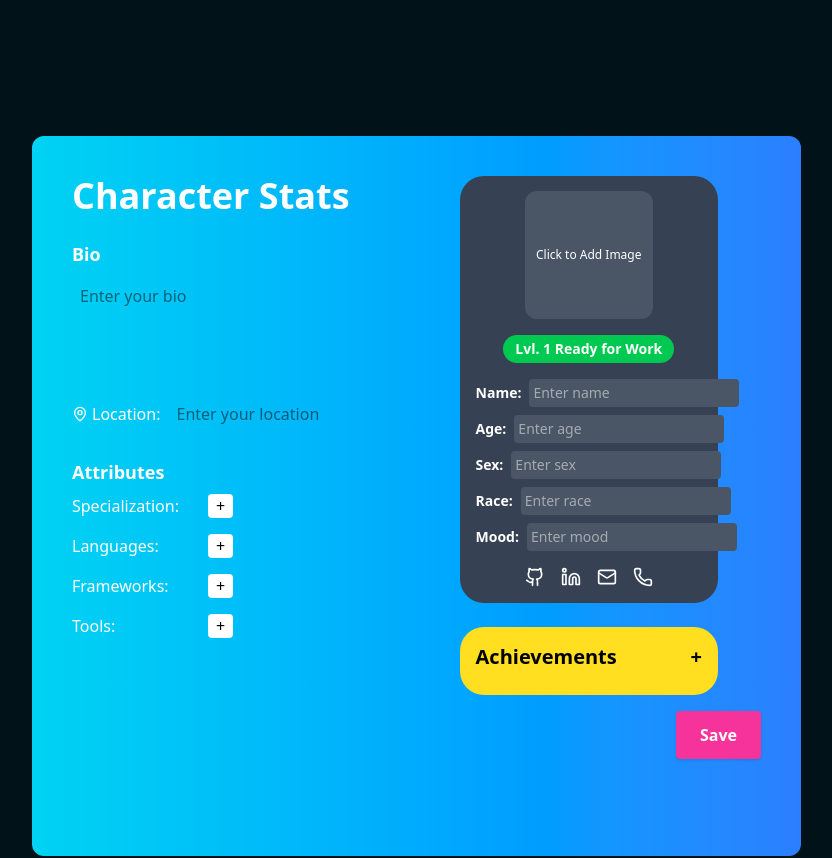
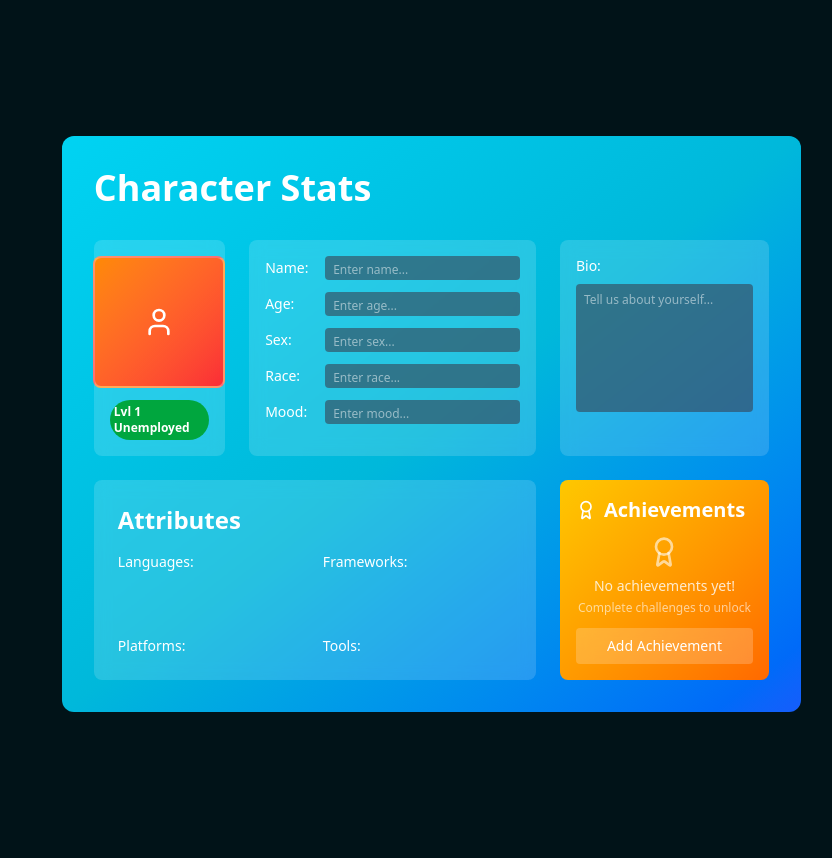
Before and after one commit to Ruzte/My-Portfolio, a React (Vite) app: page / in a window 1280 px wide. Shown: the part 840-1698 px from the top of the page, without its empty margins (383-1215 px from the left). Built offline with nearby package versions, Linux system fonts and the light colour scheme.

Commit message:
changed character stats design and layout

```diff
--- a/package.json
+++ b/package.json
@@ -14,7 +14,8 @@
     "lucide-react": "^0.513.0",
     "react": "^19.1.0",
     "react-dom": "^19.1.0",
-    "react-router-dom": "^7.6.2"
+    "react-router-dom": "^7.6.2",
+    "recharts": "^2.15.3"
   },
   "devDependencies": {
     "@eslint/js": "^9.25.0",
--- a/src/pages/aboutme.jsx
+++ b/src/pages/aboutme.jsx
@@ -1,303 +1,285 @@
 import { useState } from 'react';
-import { MapPin, X, Github, Linkedin, Mail, Phone } from 'lucide-react';
+import { Award, User, Trophy, X } from 'lucide-react';
 
-function AboutMe() {
-  const [characterBio, setCharacterBio] = useState({ bio: '', location: '' });
-  const [attributes, setAttributes] = useState({
-    specialization: [],
+function ProfilePage() {
+  const [characterData, setCharacterData] = useState({
+    name: '',
+    age: '',
+    sex: '',
+    race: '',
+    mood: '',
+    bio: '',
+    level: 1,
+    status: 'Unemployed',
     languages: [],
     frameworks: [],
-    tools: []
+    platforms: [],
+    tools: [],
+    achievements: []
   });
-  const [showModals, setShowModals] = useState({
-    specialization: false,
-    languages: false,
-    frameworks: false,
-    tools: false
+
+  const [showModal, setShowModal] = useState(false);
+  const [newAchievement, setNewAchievement] = useState({
+    name: '',
+    description: '',
+    dateAchieved: ''
   });
-  const [newAttribute, setNewAttribute] = useState('');
-  const [achievements, setAchievements] = useState([]);
-  const [showAchievementsModal, setShowAchievementsModal] = useState(false);
-  const [newAchievement, setNewAchievement] = useState('');
-  const [imagePreview, setImagePreview] = useState(null);
+  const [hoveredAchievement, setHoveredAchievement] = useState(null);
 
-  const handleAddAttribute = (key) => {
-    if (newAttribute.trim() === '') return;
-    setAttributes((prev) => ({
+  const handleInputChange = (field, value) => {
+    setCharacterData(prev => ({
       ...prev,
-      [key]: [...prev[key], newAttribute]
+      [field]: value
     }));
-    setNewAttribute('');
-    setShowModals({ ...showModals, [key]: false });
-  };
-
-  const handleRemoveAttribute = (key, index) => {
-    setAttributes((prev) => {
-      const updated = [...prev[key]];
-      updated.splice(index, 1);
-      return { ...prev, [key]: updated };
-    });
   };
 
   const handleAddAchievement = () => {
-    if (newAchievement.trim() === '') return;
-    setAchievements((prev) => [...prev, newAchievement]);
-    setNewAchievement('');
-    setShowAchievementsModal(false);
-  };
-
-  const handleImageUpload = (e) => {
-    const file = e.target.files[0];
-    if (file) {
-      const url = URL.createObjectURL(file);
-      setImagePreview(url);
+    if (newAchievement.name.trim() && newAchievement.description.trim() && newAchievement.dateAchieved) {
+      setCharacterData(prev => ({
+        ...prev,
+        achievements: [...prev.achievements, { ...newAchievement }]
+      }));
+      setNewAchievement({ name: '', description: '', dateAchieved: '' });
+      setShowModal(false);
     }
   };
 
-  const handleRemoveImage = () => {
-    setImagePreview(null);
-  };
-
-  const handleSave = () => {
-    alert('Character Stats Saved!');
+  const handleModalInputChange = (field, value) => {
+    setNewAchievement(prev => ({
+      ...prev,
+      [field]: value
+    }));
   };
 
   return (
-    <div className="space-y-20">
-      <div className="h-[90vh] bg-gradient-to-r from-cyan-400 to-blue-500 rounded-xl p-10 items-start justify-start">
-        <div className="flex w-full h-full">
-          {/* Left Panel */}
-          <div className="w-1/2 pr-6 overflow-y-auto scrollbar-thin scrollbar-thumb-white scrollbar-track-transparent">
-            <h1 className="text-4xl font-bold text-white mb-6">Character Stats</h1>
+    <div className="w-full h-full bg-gradient-to-br from-cyan-400 via-cyan-500 to-blue-600 rounded-xl p-8 flex flex-col">
+      {/* Header */}
+      <div className="mb-8">
+        <h1 className="text-4xl font-bold text-white ">Character Stats</h1>
+      </div>
 
-            {/* Character Bio */}
-            <div className="mb-6">
-              <h2 className="text-lg font-semibold text-white">Bio</h2>
+      {/* Main Content Grid */}
+      <div className="flex-1 grid grid-cols-12 gap-6">
+
+        {/* Left Column - Profile & Stats */}
+        <div className="col-span-12 lg:col-span-8 grid grid-cols-1 md:grid-cols-3 gap-6">
+
+          {/* Profile Picture & Level */}
+          <div className="md:col-span-1">
+            <div className="bg-white/15 backdrop-blur-sm rounded-lg p-4 h-full flex flex-col items-center">
+              {/* Profile Picture */}
+              <div className="w-33 h-33 rounded-lg overflow-hidden border-2 border-white/30 mb-3 bg-gradient-to-br from-orange-400 to-red-500 flex items-center justify-center">
+                <User size={32} className="text-white" />
+              </div>
+
+              {/* Level Badge */}
+              <div className="bg-green-600 text-white px-1 py-1 rounded-full text-xs font-bold">
+                Lvl {characterData.level} {characterData.status}
+              </div>
+            </div>
+          </div>
+
+          {/* Stats Fields */}
+          <div className="md:col-span-2">
+            <div className="bg-white/15 backdrop-blur-sm rounded-lg p-4 h-full">
+              <div className="space-y-3">
+                {[
+                  { label: 'Name:', field: 'name' },
+                  { label: 'Age:', field: 'age' },
+                  { label: 'Sex:', field: 'sex' },
+                  { label: 'Race:', field: 'race' },
+                  { label: 'Mood:', field: 'mood' }
+                ].map(({ label, field }) => (
+                  <div key={field} className="flex items-center space-x-3">
+                    <label className="text-white font-medium text-sm w-12 flex-shrink-0">
+                      {label}
+                    </label>
+                    <div className="flex-1 bg-gray-700/60 rounded h-6 overflow-hidden">
+                      <input
+                        type="text"
+                        value={characterData[field]}
+                        onChange={(e) => handleInputChange(field, e.target.value)}
+                        className="w-full h-full bg-transparent text-white text-xs px-2 focus:outline-none focus:bg-gray-600/60 transition-colors"
+                        placeholder={`Enter ${field}...`}
+                      />
+                    </div>
+                  </div>
+                ))}
+              </div>
+            </div>
+          </div>
+        </div>
+
+        {/* Right Column - Bio */}
+        <div className="col-span-12 lg:col-span-4">
+          <div className="bg-white/15 backdrop-blur-sm rounded-lg p-4 h-full">
+            <h3 className="text-white font-medium text-sm mb-2">Bio:</h3>
+            <div className="bg-gray-700/60 rounded h-32 overflow-hidden">
               <textarea
-                className="w-full p-2 rounded text-black mt-2 resize-none h-24"
-                placeholder="Enter your bio"
-                value={characterBio.bio}
-                onChange={(e) => setCharacterBio({ ...characterBio, bio: e.target.value })}
+                value={characterData.bio}
+                onChange={(e) => handleInputChange('bio', e.target.value)}
+                className="w-full h-full bg-transparent text-white p-2 resize-none focus:outline-none focus:bg-gray-600/60 transition-colors text-xs"
+                placeholder="Tell us about yourself..."
               />
-              <div className="flex items-center gap-2 mt-4">
-                <span className="text-white w-28 flex items-center gap-1">
-                  <MapPin size={16} /> Location:
-                </span>
+            </div>
+          </div>
+        </div>
+      </div>
+
+      {/* Bottom Section - Attributes & Achievements */}
+      <div className="mt-6 grid grid-cols-12 gap-6 flex-1">
+
+        {/* Attributes */}
+        <div className="col-span-12 lg:col-span-8">
+          <div className="bg-white/15 backdrop-blur-sm rounded-lg p-6 h-full">
+            <h2 className="text-2xl font-bold text-white mb-4">Attributes</h2>
+
+            <div className="grid grid-cols-1 md:grid-cols-2 gap-4 h-full">
+              {[
+                { label: 'Languages:', items: characterData.languages },
+                { label: 'Frameworks:', items: characterData.frameworks },
+                { label: 'Platforms:', items: characterData.platforms },
+                { label: 'Tools:', items: characterData.tools }
+              ].map(({ label, items }) => (
+                <div key={label} className="space-y-2">
+                  <h3 className="text-white font-medium text-sm">{label}</h3>
+                  <div className="space-y-1">
+                    {items.slice(0, 3).map((item, index) => (
+                      <div key={index} className="bg-cyan-500/40 text-white px-2 py-1 rounded text-xs font-medium">
+                        {item}
+                      </div>
+                    ))}
+                    {items.length > 3 && (
+                      <div className="text-white/70 text-xs">
+                        +{items.length - 3} more...
+                      </div>
+                    )}
+                  </div>
+                </div>
+              ))}
+            </div>
+          </div>
+        </div>
+
+        {/* Achievements */}
+        <div className="col-span-12 lg:col-span-4">
+          <div className="bg-gradient-to-br from-yellow-400 to-orange-500 rounded-lg p-4 h-full flex flex-col">
+            <div className="flex items-center space-x-2 mb-3">
+              <Award size={20} className="text-white" />
+              <h2 className="text-xl font-bold text-white">Achievements</h2>
+            </div>
+
+            <div className="flex-1 flex flex-col justify-center relative">
+              {characterData.achievements.length === 0 ? (
+                <div className="text-center">
+                  <Award size={32} className="text-white/60 mx-auto mb-2" />
+                  <p className="text-white/80 text-sm font-medium">No achievements yet!</p>
+                  <p className="text-white/60 text-xs mt-1">Complete challenges to unlock</p>
+                </div>
+              ) : (
+                <div className="space-y-2 flex-1 overflow-y-auto">
+                  {characterData.achievements.map((achievement, index) => (
+                    <div
+                      key={index}
+                      className="bg-white/20 backdrop-blur-sm rounded p-2 flex items-center space-x-2 relative cursor-pointer hover:bg-white/30 transition-colors"
+                      onMouseEnter={() => setHoveredAchievement(index)}
+                      onMouseLeave={() => setHoveredAchievement(null)}
+                    >
+                      <Trophy size={16} className="text-yellow-200 flex-shrink-0" />
+                      <span className="text-white text-xs font-medium truncate">{achievement.name}</span>
+
+                      {/* Tooltip */}
+                      {hoveredAchievement === index && (
+                        <div className="absolute left-0 bottom-full mb-2 bg-gray-900 text-white p-3 rounded-lg shadow-xl z-[9999] min-w-48 border border-gray-700">
+                          <h4 className="font-semibold text-sm mb-1">{achievement.name}</h4>
+                          <p className="text-xs text-gray-300 mb-2">{achievement.description}</p>
+                          <p className="text-xs text-yellow-300">Achieved: {new Date(achievement.dateAchieved).toLocaleDateString()}</p>
+                          <div className="absolute top-full left-4 w-0 h-0 border-l-4 border-r-4 border-t-4 border-transparent border-t-gray-900"></div>
+                        </div>
+                      )}
+                    </div>
+                  ))}
+                </div>
+              )}
+            </div>
+
+            <button
+              onClick={() => setShowModal(true)}
+              className="w-full mt-3 bg-white/20 hover:bg-white/30 backdrop-blur-sm text-white font-medium py-2 px-3 rounded text-sm transition-colors"
+            >
+              Add Achievement
+            </button>
+          </div>
+        </div>
+      </div>
+
+      {/* Modal */}
+      {showModal && (
+        <div className="fixed inset-0 bg-black/50 flex items-center justify-center z-50 p-4">
+          <div className="bg-white rounded-xl p-6 w-full max-w-md shadow-2xl">
+            <div className="flex items-center justify-between mb-4">
+              <h3 className="text-xl font-bold text-gray-800">Add Achievement</h3>
+              <button
+                onClick={() => setShowModal(false)}
+                className="text-gray-500 hover:text-gray-700 transition-colors"
+              >
+                <X size={20} />
+              </button>
+            </div>
+
+            <div className="space-y-4">
+              <div>
+                <label className="block text-sm font-medium text-gray-700 mb-1">
+                  Achievement Name
+                </label>
                 <input
-                  className="flex-1 p-2 rounded text-black"
-                  placeholder="Enter your location"
-                  value={characterBio.location}
-                  onChange={(e) => setCharacterBio({ ...characterBio, location: e.target.value })}
+                  type="text"
+                  value={newAchievement.name}
+                  onChange={(e) => handleModalInputChange('name', e.target.value)}
+                  className="w-full text-black px-3 py-2 border border-gray-300 rounded-lg focus:outline-none focus:ring-2 focus:ring-blue-500 focus:border-transparent"
+                  placeholder="Enter achievement name..."
+                />
+              </div>
+
+              <div>
+                <label className="block text-sm font-medium text-gray-700 mb-1">
+                  Description
+                </label>
+                <textarea
+                  value={newAchievement.description}
+                  onChange={(e) => handleModalInputChange('description', e.target.value)}
+                  className="w-full text-black px-3 py-2 border border-gray-300 rounded-lg focus:outline-none focus:ring-2 focus:ring-blue-500 focus:border-transparent resize-none"
+                  rows="3"
+                  placeholder="Describe your achievement..."
+                />
+              </div>
+
+              <div>
+                <label className="block text-sm font-medium text-gray-700 mb-1">
+                  Date Achieved
+                </label>
+                <input
+                  type="date"
+                  value={newAchievement.dateAchieved}
+                  onChange={(e) => handleModalInputChange('dateAchieved', e.target.value)}
+                  className="w-full text-black px-3 py-2 border border-gray-300 rounded-lg focus:outline-none focus:ring-2 focus:ring-blue-500 focus:border-transparent"
                 />
               </div>
             </div>
 
-            {/* Attributes */}
-            <h2 className="text-lg font-semibold text-white mb-2">Attributes</h2>
-            {['specialization', 'languages', 'frameworks', 'tools'].map((key) => (
-              <div key={key} className="mb-3">
-                <div className="flex items-center gap-2 relative group">
-                  <span className="text-white capitalize w-32 cursor-help">
-                    {key.replace(/([A-Z])/g, ' $1')}:
-                  </span>
-                  <div className="absolute left-36 top-0 bg-black text-white text-xs rounded p-2 opacity-0 group-hover:opacity-100 transition-opacity pointer-events-none z-10 w-64">
-                    {key === 'specialization' && 'Areas of professional focus or technical expertise.'}
-                    {key === 'languages' && 'Programming languages you are proficient in.'}
-                    {key === 'frameworks' && 'Libraries or frameworks you frequently use.'}
-                    {key === 'tools' && 'Software or utilities you work with regularly.'}
-                  </div>
-                  <button
-                    onClick={() => setShowModals({ ...showModals, [key]: true })}
-                    className="bg-white text-black px-2 rounded"
-                  >+
-                  </button>
-                </div>
-                <div className="flex flex-wrap gap-2 mt-1 ml-32">
-                  {attributes[key].map((item, i) => (
-                    <span key={i} className="bg-white text-black text-sm px-2 py-1 rounded-full flex items-center gap-1">
-                      {item}
-                      <button
-                        onClick={() => handleRemoveAttribute(key, i)}
-                        className="text-red-600 hover:text-red-800"
-                      >
-                        <X size={12} />
-                      </button>
-                    </span>
-                  ))}
-                </div>
-              </div>
-            ))}
-          </div>
-
-          {/* Right Panel */}
-          <div className="w-1/2 flex flex-col items-center">
-            {/* Gray Box Aligned to Title */}
-            <div className="bg-gray-700 rounded-3xl w-3/4 h-2/3 mb-6 p-4 flex flex-col items-center justify-center">
-              {/* Character Image */}
-              <div className="flex justify-center mb-4">
-                <div className="relative">
-                  <label className="cursor-pointer">
-                    {imagePreview ? (
-                      <img src={imagePreview} alt="Preview" className="w-32 h-32 object-cover rounded-xl hover:opacity-80 transition-opacity" />
-                    ) : (
-                      <div className="w-32 h-32 bg-gray-600 rounded-xl flex items-center justify-center hover:bg-gray-500 transition-colors">
-                        <span className="text-white text-xs">Click to Add Image</span>
-                      </div>
-                    )}
-                    <input
-                      type="file"
-                      accept="image/*"
-                      className="hidden"
-                      onChange={handleImageUpload}
-                    />
-                  </label>
-                  {imagePreview && (
-                    <button
-                      onClick={handleRemoveImage}
-                      className="absolute -top-2 -right-2 bg-red-500 text-white rounded-full w-6 h-6 flex items-center justify-center hover:bg-red-600"
-                    >
-                      <X size={14} />
-                    </button>
-                  )}
-                </div>
-              </div>
-
-              {/* Level and Status */}
-              <div className="text-center mb-4">
-                <div className="bg-green-500 text-white px-3 py-1 rounded-full text-sm font-bold">
-                  Lvl. 1 Ready for Work
-                </div>
-              </div>
-
-              {/* Character Info Fields */}
-              <div className="w-full space-y-2 text-white text-sm">
-                <div className="flex items-center gap-2">
-                  <span className="font-bold w-12">Name:</span>
-                  <input
-                    className="flex-1 p-1 rounded bg-gray-600 text-white text-sm"
-                    placeholder="Enter name"
-                  />
-                </div>
-                <div className="flex items-center gap-2">
-                  <span className="font-bold w-12">Age:</span>
-                  <input
-                    className="flex-1 p-1 rounded bg-gray-600 text-white text-sm"
-                    placeholder="Enter age"
-                  />
-                </div>
-                <div className="flex items-center gap-2">
-                  <span className="font-bold w-12">Sex:</span>
-                  <input
-                    className="flex-1 p-1 rounded bg-gray-600 text-white text-sm"
-                    placeholder="Enter sex"
-                  />
-                </div>
-                <div className="flex items-center gap-2">
-                  <span className="font-bold w-12">Race:</span>
-                  <input
-                    className="flex-1 p-1 rounded bg-gray-600 text-white text-sm"
-                    placeholder="Enter race"
-                  />
-                </div>
-                <div className="flex items-center gap-2">
-                  <span className="font-bold w-12">Mood:</span>
-                  <input
-                    className="flex-1 p-1 rounded bg-gray-600 text-white text-sm"
-                    placeholder="Enter mood"
-                  />
-                </div>
-              </div>
-
-              {/* Social Icons */}
-              <div className="flex justify-center gap-4 mt-4 text-white">
-                <Github className="cursor-pointer hover:text-gray-300" size={20} />
-                <Linkedin className="cursor-pointer hover:text-blue-400" size={20} />
-                <Mail className="cursor-pointer hover:text-red-400" size={20} />
-                <Phone className="cursor-pointer hover:text-green-400" size={20} />
-              </div>
-            </div>
-
-            {/* Achievements */}
-            <div className="bg-yellow-300 rounded-3xl w-3/4 p-4">
-              <div className="flex items-center justify-between mb-2">
-                <h2 className="text-xl font-bold text-black">Achievements</h2>
-                <button
-                  onClick={() => setShowAchievementsModal(true)}
-                  className="text-black text-xl font-bold"
-                >+
-                </button>
-              </div>
-              <div className="flex flex-wrap gap-2">
-                {achievements.map((item, i) => (
-                  <div
-                    key={i}
-                    className="relative group cursor-pointer"
-                  >
-                    <span className="text-2xl">🏅</span>
-                    <span className="absolute bottom-full mb-2 left-1/2 transform -translate-x-1/2 whitespace-nowrap bg-black text-white text-xs px-2 py-1 rounded opacity-0 group-hover:opacity-100">
-                      {item}
-                    </span>
-                  </div>
-                ))}
-              </div>
-            </div>
-
-            {/* Save Button */}
-            <button
-              onClick={handleSave}
-              className="bg-pink-500 mt-4 px-6 py-3 text-white font-bold rounded shadow self-end"
-            >Save</button>
-          </div>
-        </div>
-      </div>
-
-      {/* Attribute Modals */}
-      {Object.entries(showModals).map(([key, isVisible]) => (
-        isVisible && (
-          <div key={key} className="fixed inset-0 bg-black bg-opacity-60 flex items-center justify-center z-50">
-            <div className="bg-white p-6 rounded-lg w-96">
-              <h2 className="text-xl font-bold mb-4">Add {key}</h2>
-              <input
-                className="w-full p-2 border rounded text-black"
-                placeholder={`Enter ${key}`}
-                value={newAttribute}
-                onChange={(e) => setNewAttribute(e.target.value)}
-              />
-              <div className="flex justify-end gap-2 mt-4">
-                <button
-                  onClick={() => setShowModals({ ...showModals, [key]: false })}
-                  className="bg-gray-300 px-4 py-2 rounded"
-                >Cancel</button>
-                <button
-                  onClick={() => handleAddAttribute(key)}
-                  className="bg-blue-500 text-white px-4 py-2 rounded"
-                >Save</button>
-              </div>
-            </div>
-          </div>
-        )
-      ))}
-
-      {/* Achievements Modal */}
-      {showAchievementsModal && (
-        <div className="fixed inset-0 bg-black bg-opacity-60 flex items-center justify-center z-50">
-          <div className="bg-white p-6 rounded-lg w-96">
-            <h2 className="text-xl font-bold mb-4">New Achievement</h2>
-            <input
-              className="w-full p-2 border rounded text-black"
-              placeholder="Enter achievement name"
-              value={newAchievement}
-              onChange={(e) => setNewAchievement(e.target.value)}
-            />
-            <div className="flex justify-end gap-2 mt-4">
+            <div className="flex space-x-3 mt-6">
               <button
-                onClick={() => setShowAchievementsModal(false)}
-                className="bg-gray-300 px-4 py-2 rounded"
-              >Cancel</button>
+                onClick={() => setShowModal(false)}
+                className="flex-1 px-4 py-2 text-gray-600 bg-gray-100 hover:bg-gray-200 rounded-lg transition-colors"
+              >
+                Cancel
+              </button>
               <button
                 onClick={handleAddAchievement}
-                className="bg-blue-500 text-white px-4 py-2 rounded"
-              >Save</button>
+                className="flex-1 px-4 py-2 text-white bg-blue-500 hover:bg-blue-600 rounded-lg transition-colors"
+              >
+                Save Achievement
+              </button>
             </div>
           </div>
         </div>
@@ -306,4 +288,4 @@ function AboutMe() {
   );
 }
 
-export default AboutMe;
+export default ProfilePage;
```
Also changed, not shown: src/App.jsx (+8 -1 lines), 1 other file (tests, documents, lock files or other folders).
